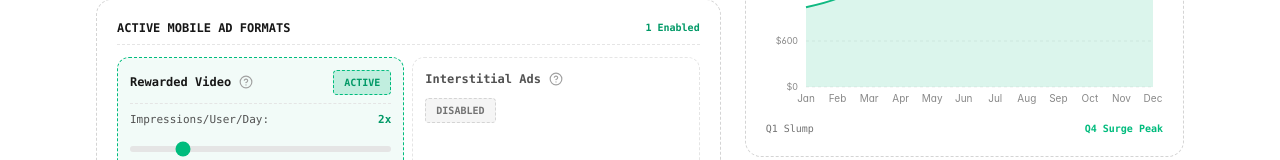
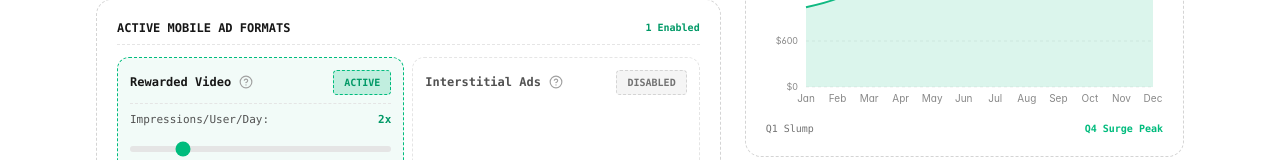
Before and after one commit to sumit-dev06/admobrevenue, a React (Vite) app: page / in a window 1280 px wide. Shown: the part 745-905 px from the top of the page. Built offline with nearby package versions, Linux system fonts and the light colour scheme.

Commit message:
fix(admob): enclose interstitial frequency slider within its card container

```diff
--- a/src/components/AdMobCalculator.tsx
+++ b/src/components/AdMobCalculator.tsx
@@ -486,6 +486,7 @@ export const AdMobCalculator: React.FC<AdMobCalculatorProps> = ({
                 : "border-neutral-200 dark:border-neutral-800 text-neutral-600 dark:text-neutral-400")
             }
           >
+            <div className="flex items-center justify-between">
               <div className="flex items-center gap-1.5">
                 <button
                   type="button"
@@ -569,6 +570,7 @@ export const AdMobCalculator: React.FC<AdMobCalculatorProps> = ({
                 />
               </div>
             )}
+          </div>
 
           {/* App Open */}
           <div
```
Lines whose indentation alone changed are shown as unchanged.
